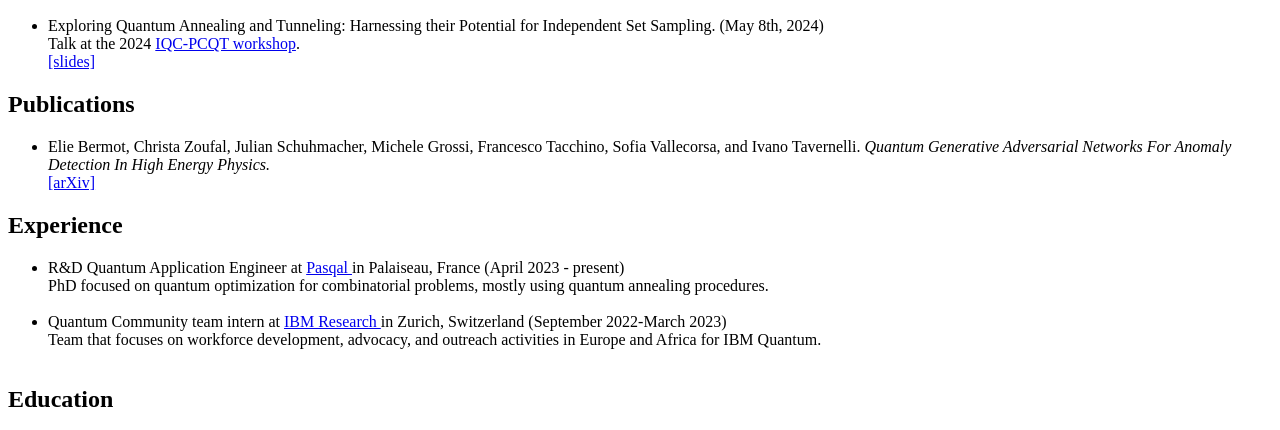
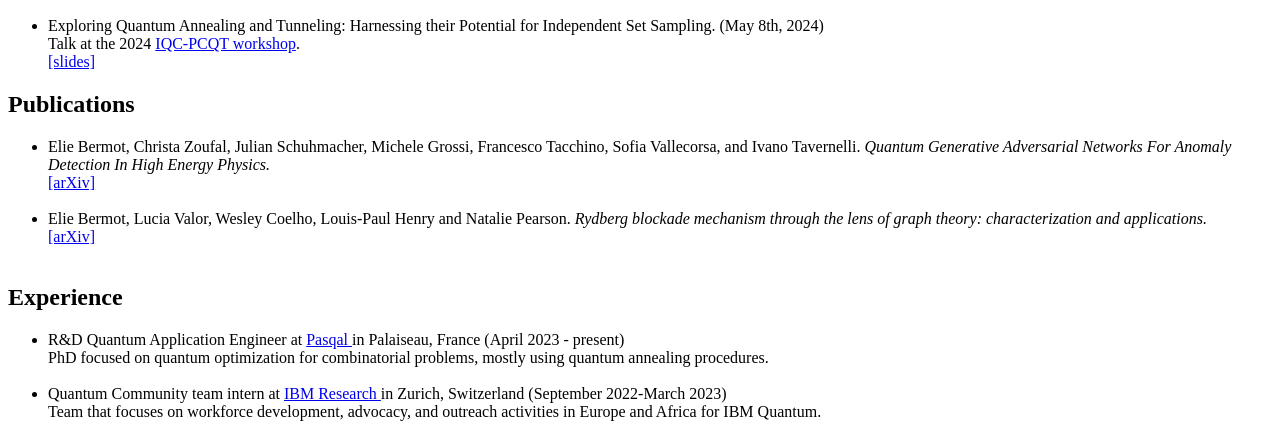
Before and after one commit to ebermot/ebermot.github.io, a plain HTML site: page index.html in a window 1280 px wide. Shown: the part 346-776 px from the top of the page. Drawn offline with Linux system fonts and the light colour scheme.

Commit message:
new publication

```diff
--- a/index.html
+++ b/index.html
@@ -32,7 +32,11 @@
         <li>
             Elie Bermot, Christa Zoufal, Julian Schuhmacher, Michele Grossi, Francesco Tacchino, Sofia Vallecorsa, and Ivano Tavernelli. <i>Quantum Generative Adversarial Networks For Anomaly Detection In High Energy Physics.</i><br/>
             <a href="https://arxiv.org/abs/2304.14439">[arXiv]</a><br/>
-        </li>
+        </li><br/>
+        <li>
+            Elie Bermot, Lucia Valor, Wesley Coelho, Louis-Paul Henry and Natalie Pearson. <i>Rydberg blockade mechanism through the lens of graph theory: characterization and applications.</i><br/>
+            <a href="https://arxiv.org/abs/2506.13228">[arXiv]</a><br/>
+        </li><br/>
     </ul>
 
 <h2>Experience</h2>
```
